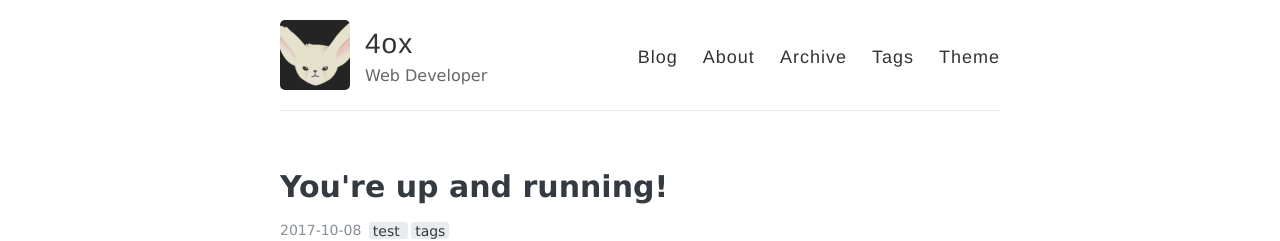
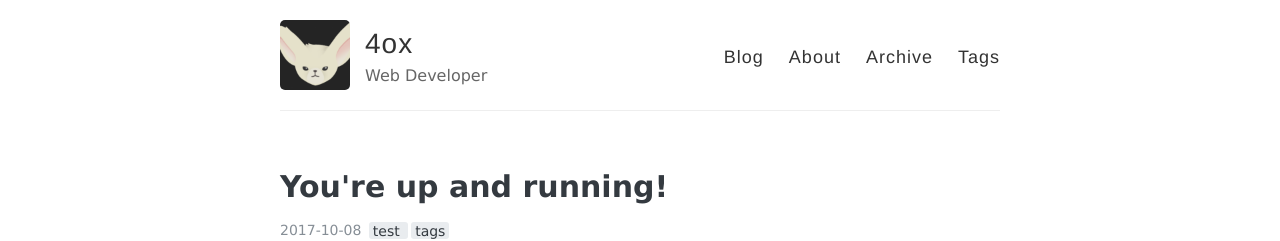
Before and after one commit to 4ox/4ox.github.io, a Jekyll site: the page built from index.html, in a window 1280 px wide. Shown: the top 241 px of the page. Built offline with Jekyll 4.4.1, drawn with Linux system fonts in a browser that asks for light colours; the list of posts is cut into pages by our own code.

Commit message:
paginate

```diff
--- a/_config.yml
+++ b/_config.yml
@@ -29,11 +29,9 @@
     url: /archive
   - name: Tags
     url: /tags
-  - name: Theme
-    url: https://github.com/4ox
 
 # Pagination
-paginate: 10
+paginate: 7
 
 # Includes an icon in the footer for each username you enter
 footer-links:
```
